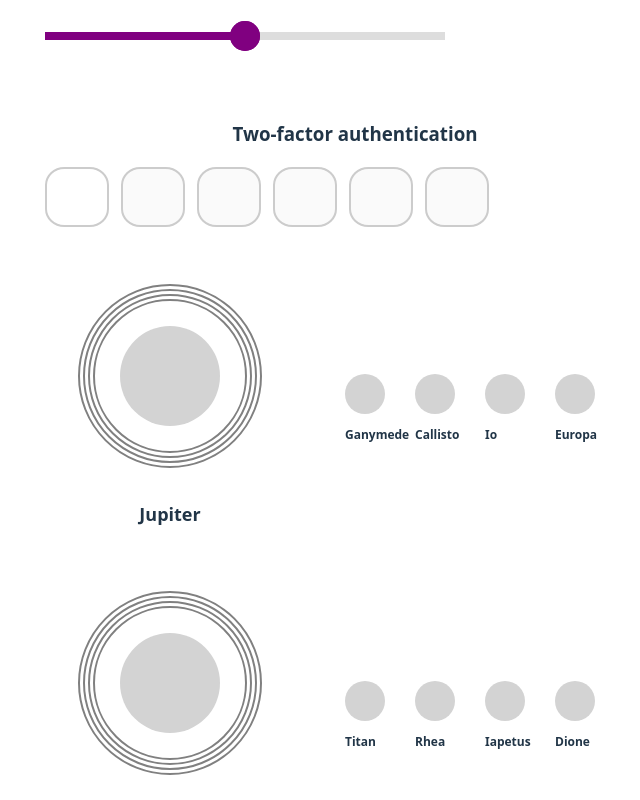
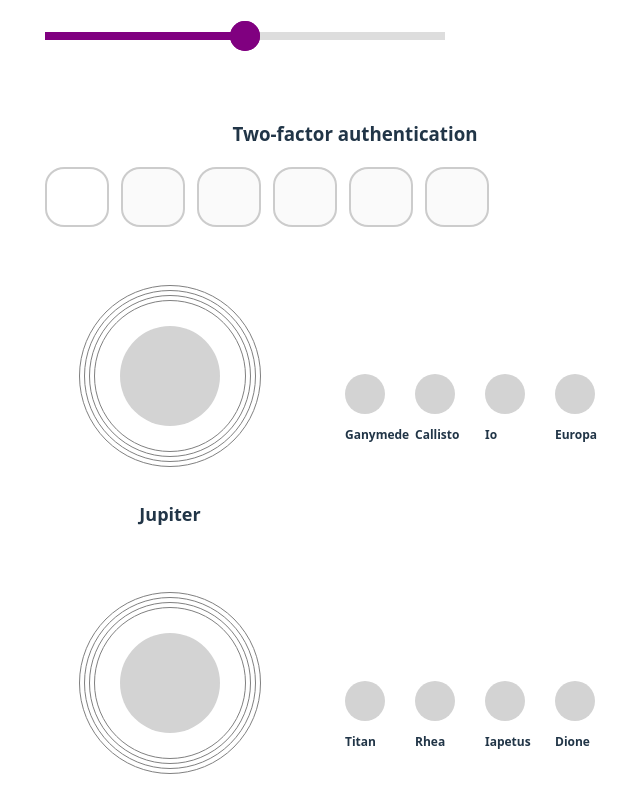
Before and after one commit to irynalaitaruk/separatedInput, a React (Vite) app: page / in a window 1280 px wide. Shown: the top 800 px of the page, without its empty margins (285-925 px from the left). Built offline with nearby package versions, Linux system fonts and the light colour scheme.

Commit message:
Added groupBy function + updates for planets and moons

```diff
--- a/src/components/planets_moons/Moon.tsx
+++ b/src/components/planets_moons/Moon.tsx
@@ -1,8 +1,8 @@
-import { Moons } from './../../constants';
+import { IMoons } from './constants';
 import styles from './Moon.module.css';
 
 interface MoonProps {
-  moon: Moons;
+  moon: IMoons;
   color: string;
   onMoonClick: () => void;
 }
--- a/src/components/planets_moons/Planet.tsx
+++ b/src/components/planets_moons/Planet.tsx
@@ -1,54 +1,67 @@
 import { useState } from "react";
 import { Moon } from "./Moon";
-import { Moons, Planets } from './../../constants';
+import { IMoons, IPlanet } from './constants';
 import styles from './Planet.module.css';
 
 const colors = ["green", "blue", "purple"];
 
 interface PlanetProps {
-  planet: Planets;
-  moons: Moons[];
+  planet: IPlanet;
+  moons: IMoons[];
 }
 
 export const Planet: React.FC<PlanetProps> = ({ planet, moons }) => {
   const [orbitColor, setOrbitColor] = useState<Record<number, string>>({});
 
-  const handleMoonClick = (moonId: number, moonIndex: number) => {
-    if (!orbitColor[moonId]) {
+  const handleMoonToggle = (moonId: number, moonIndex: number) => {
+    setOrbitColor((prev) => {
+      if (prev[moonId]) {
+        const updatedColors = { ...prev };
+        delete updatedColors[moonId];
+        return updatedColors;
+      } else {
         const assignedColor = colors[moonIndex % colors.length];
-      setOrbitColor((prev) => ({ ...prev, [moonId]: assignedColor }));
+        return { ...prev, [moonId]: assignedColor };
       }
+    });
   };
+
+  const moonElements = moons.map((moon, index) => ({
+    orbit: (
+      <div
+        key={`orbit-${moon.id}`}
+        className={styles.orbit}
+        style={{
+          border: `${orbitColor[moon.id] ? 2 : 1}px solid ${
+            orbitColor[moon.id] || "gray"
+          }`,
+          borderRadius: "50%",
+          width: `${150 + index * 10}px`,
+          height: `${150 + index * 10}px`,
+        }}
+      ></div>
+    ),
+    moon: (
+      <Moon
+        key={`moon-${moon.id}`}
+        moon={moon}
+        color={orbitColor[moon.id]}
+        onMoonClick={() => handleMoonToggle(moon.id, index)}
+      />
+    ),
+  }));
 
   return (
     <div className={styles.planetRow}>
       <div className={styles.wrapper}>
         <div className={styles.planet}>{planet.title}</div>
         <div className={styles.orbitsContainer}>
-        {moons.map((moon, index) => (
-          <div
-            key={moon.id}
-            className={styles.orbit}
-            style={{
-              border: `2px solid ${orbitColor[moon.id] || "gray"}`,
-              borderRadius: "50%",
-              width: `${150 + index * 10}px`,
-              height: `${150 + index * 10}px`,
-            }}
-          ></div>
-        ))}
+          {moonElements.map(({ orbit }) => orbit)}
           <div className={styles.planetBody}></div>
         </div>
       </div>
       <div className={styles.moons}>
-        {moons.map((moon, index) => (
-          <Moon
-            key={moon.id}
-            moon={moon}
-            color={orbitColor[moon.id]}
-            onMoonClick={() => handleMoonClick(moon.id, index)}
-          />
-        ))}
+        {moonElements.map(({ moon }) => moon)}
       </div>
     </div>
   );
--- a/src/components/planets_moons/PlanetSystem.tsx
+++ b/src/components/planets_moons/PlanetSystem.tsx
@@ -1,16 +1,20 @@
-import { planets, moons } from './../../constants';
+import { planets, moons } from './constants';
 import { Planet } from './Planet';
 import styles from './PlanetSystem.module.css';
+import { groupBy } from '../../helpers/groupBy';
 
 export const PlanetSystem: React.FC = () => {
+  const groupedMoons = groupBy(moons, 'planetId');
+
+  const planetWithMoons = planets.map((planet) => ({
+    ...planet,
+    moons: groupedMoons[planet.id] || [],
+  }));
+
   return (
     <div className={styles.planetSystem}>
-      {planets.map((planet) => (
-        <Planet
-          key={planet.id}
-          planet={planet}
-          moons={moons.filter((moon) => moon.planetId === planet.id)}
-        />
+      {planetWithMoons.map(({ id, title, moons }) => (
+        <Planet key={id} planet={{ id, title }} moons={moons} />
       ))}
     </div>
   );
--- a/src/constants.ts
+++ b/src/components/planets_moons/constants.ts
@@ -1,22 +1,22 @@
-export interface Planets {
+export interface IPlanet {
   id: number;
   title: string;
 };
 
-export interface Moons {
+export interface IMoons {
   id: number;
   planetId: number;
   title: string;
 };
 
-export const planets: Planets[] = [
+export const planets: IPlanet[] = [
   { id: 1, title: "Jupiter" },
   { id: 2, title: "Saturn" },
   { id: 3, title: "Uranus" },
   { id: 4, title: "Neptune" },
 ];
 
-export const moons: Moons[] = [
+export const moons: IMoons[] = [
   { id: 1, planetId: 1, title: "Ganymede" },
   { id: 2, planetId: 1, title: "Callisto" },
   { id: 3, planetId: 1, title: "Io" },
--- /dev/null
+++ b/src/helpers/groupBy.ts
@@ -0,0 +1,20 @@
+export const groupBy = <T, K extends keyof T>(
+  items: T[],
+  keySelector: ((item: T) => T[K]) | K
+): Record<string | number | symbol, T[]> => {
+  const result: Record<string | number | symbol, T[]> = {};
+
+  items.forEach((item) => {
+    const key =
+      typeof keySelector === "function"
+        ? keySelector(item)
+        : item[keySelector];
+
+    if (!result[key as string | number | symbol]) {
+      result[key as string | number | symbol] = [];
+    }
+    result[key as string | number | symbol].push(item);
+  });
+
+  return result;
+};
```
Also changed, not shown: 1 other file (tests, documents, lock files or other folders). Lines whose indentation alone changed are shown as unchanged.
